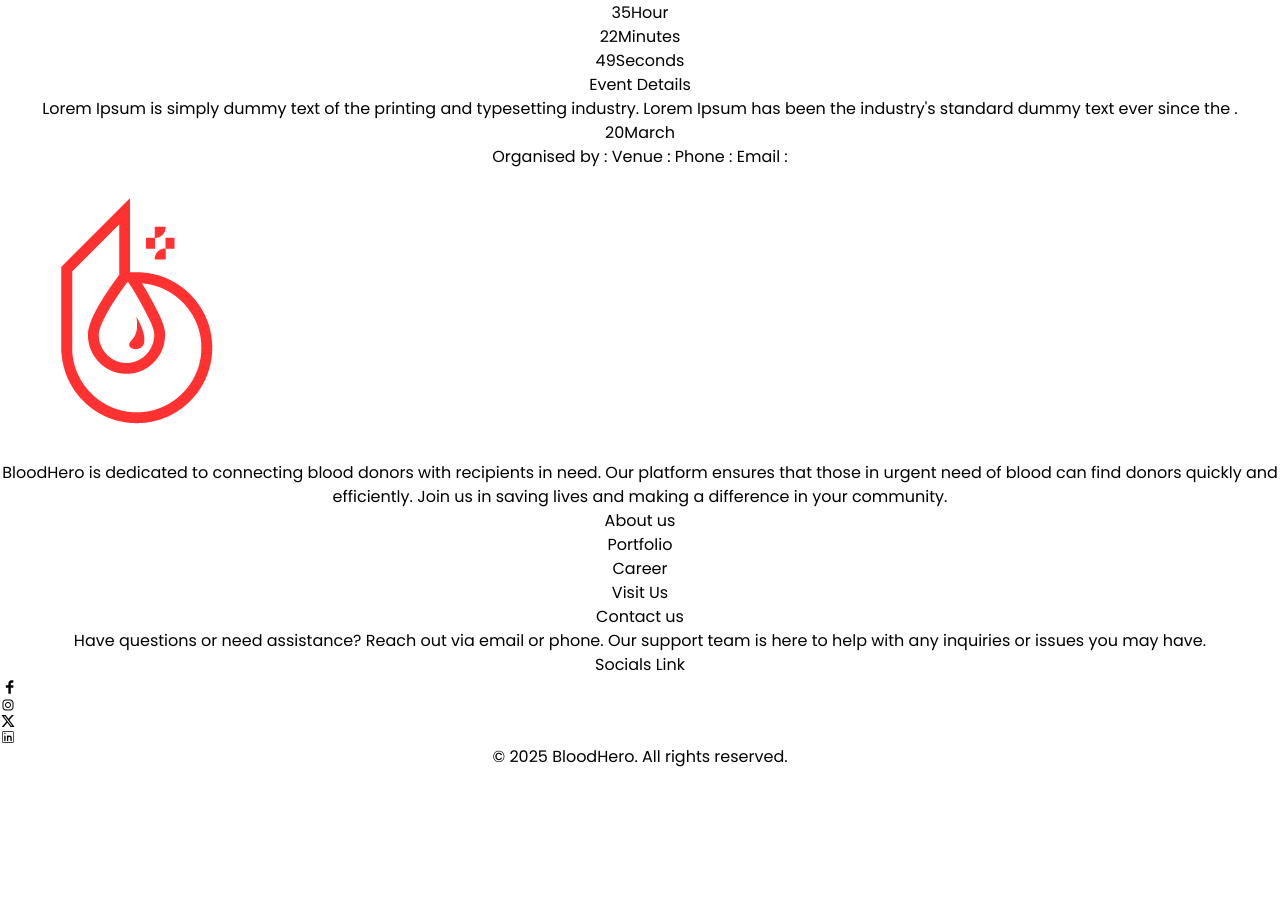
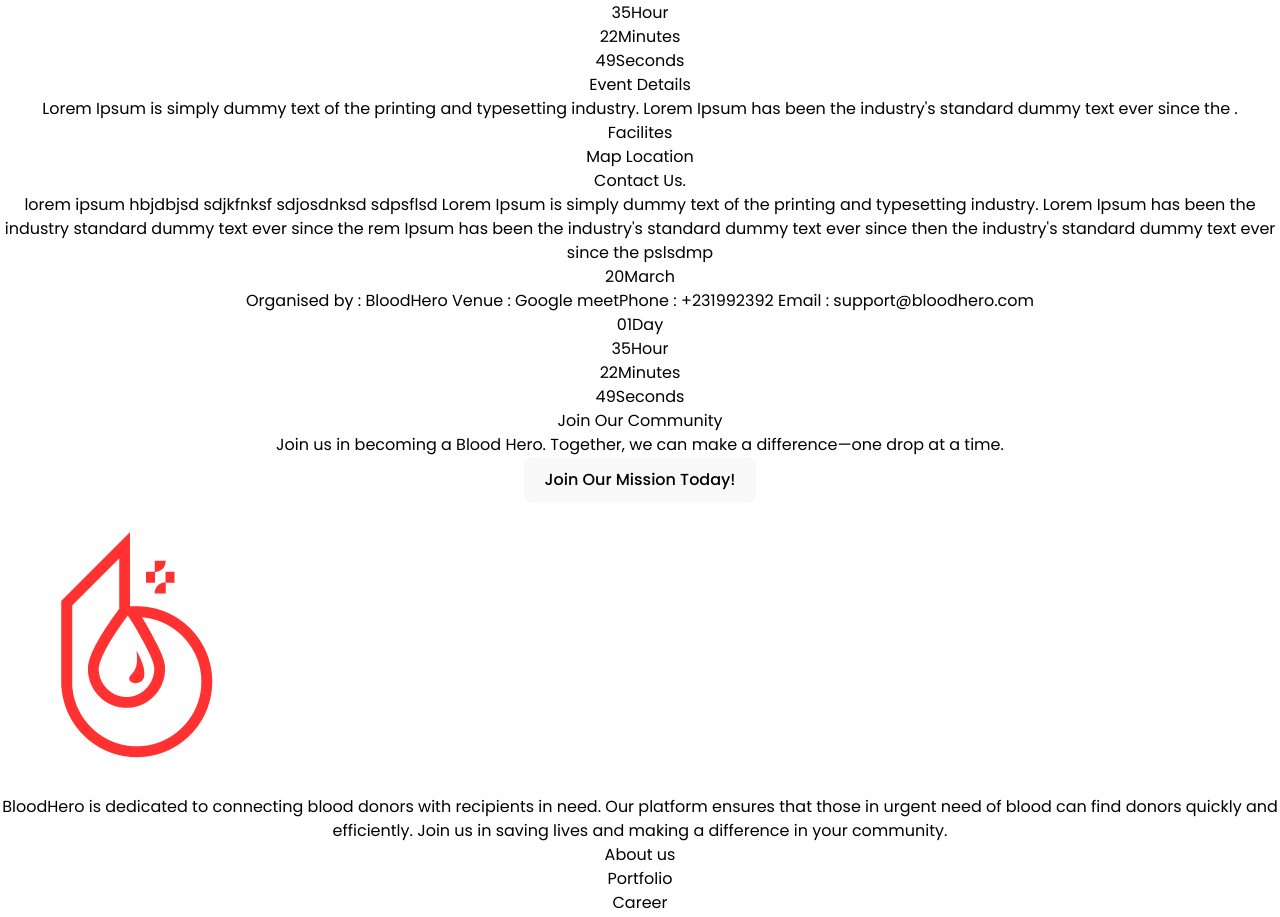
Before and after one commit to sideeq12/quickFix, a React (Vite) app: page /event in a window 1280 px wide. Shown: the part 947-1864 px from the top of the page. Before the commit the page ends 1716 px from the top, so only its background shows below. Built offline with nearby package versions, Linux system fonts and the light colour scheme.

Commit message:
unique page

```diff
--- a/src/pages/event.jsx
+++ b/src/pages/event.jsx
@@ -2,6 +2,8 @@ import React from 'react'
 import Jumbotron from '../components/jumbotron'
 import { IoSearchOutline } from 'react-icons/io5'
 import { CgLivePhoto } from "react-icons/cg";
+import EventLocation from './eventLocation';
+import JoinUs from '../components/joinUs';
 
 
 const Event = () => {
@@ -19,7 +21,7 @@ const Event = () => {
                     <div className='bg-black w-full h-full bg-opacity-40 text-white flex p-4 text-sm'>
                        Going live <CgLivePhoto  size={20} color='red'/>
                         </div></div>
-                        <div className='bg-[#F3BF99] grid grid-cols-4  p-4 w-2/3 md:w-[30rem] -mt-6 mx-auto h-20 rounded-md'>
+                        <div className='bg-[#F3BF99] grid grid-cols-4  p-4 w-11/12 text-xs lg:text-sm md:w-[30rem] -mt-6 mx-auto h-20 rounded-md'>
                         <div className='flex flex-col border-black font-semibold border-r'>
                             01
                             <span>Day</span>
@@ -39,32 +41,57 @@ const Event = () => {
 
                         </div>
             {/* event details */}
-                <div className='grid grid-cols-1 md:grid-cols-2 lg:grid-cols-3 gap-4'>
+                <div className='grid grid-cols-1 md:grid-cols-2 lg:grid-cols-3 gap-4 my-10'>
                     <div className='col-span-1 lg:col-span-2'>
 
                     <div className='p-6'>
-                        <h3 className='font-semibold text-3xl'>Event Details</h3>
+                        <h3 className='font-semibold text-3xl my-3'>Event Details</h3>
                         <p>Lorem Ipsum is simply dummy text of the printing and typesetting industry.
                              Lorem Ipsum has been the industry's standard dummy text ever since the .</p>
                     </div>
+
+             <EventLocation />
                     </div>
 
-                    <div className='col-span-1 rounded-sm border text-left'>
-                        <div className='flex flex-col bg-[#F3BF99] rounded-md w-fit p-2 mb-6 text-center'>
+                   <div className='col-span-1'>
+                   <div className=' rounded-sm border text-left px-4 pt-4 pb-8 h-fit'>
+                        <div className='flex flex-col bg-[#F3BF99] rounded-md w-fit px-2 py-4 mb-6 text-center'>
                             20
                             <span className='text-sm'>March</span>
                         </div>
 
-                        <div className='flex flex-col '>
-                        <span>Organised by : </span>
-                        <span>Venue : </span>
-                        <span>Phone : </span>
-                        <span>Email : </span>
+                        <div className='flex flex-col leading-loose space-y-3 text-sm font-semibold  '>
+                        <span>Organised by : BloodHero </span>
+                        <span>Venue : Google meet</span>
+                        <span>Phone : +231992392 </span>
+                        <span>Email : support@bloodhero.com </span>
                         </div>
 
                     </div>
+                    <div className='bg-[#F3BF99] grid grid-cols-4  p-4  w-11/12 text-xs lg:text-sm md:w-5/6 -mt-6 mx-auto h-20 rounded-md'>
+                        <div className='flex flex-col border-black  border-r'>
+                            01
+                            <span>Day</span>
+                        </div>
+                        <div className='flex flex-col border-black  border-r'>
+                            35
+                            <span>Hour</span>
+                        </div>
+                        <div className='flex flex-col border-black  border-r'>
+                            22
+                            <span>Minutes</span>
+                        </div>
+                        <div className='flex flex-col '>
+                            49
+                            <span>Seconds</span>
+                        </div>
+
+                        </div>
+                   </div>
                 </div>
                 </div>
+
+                <JoinUs />
 
     </div>
   )
--- /dev/null
+++ b/src/pages/eventLocation.jsx
@@ -0,0 +1,44 @@
+import React, { useState } from "react";
+
+const EventLocation = () => {
+  const [selected, setSelected] = useState("First");
+  const [details, setDetails] = useState("lorem ipsum hbjdbjsd sdjkfnksf sdjosdnksd sdpsflsd Lorem Ipsum is simply dummy text of the printing and typesetting industry. Lorem Ipsum has been the industry standard dummy text ever since the rem Ipsum has been the industry's standard dummy text ever since then the industry's standard dummy text ever since the pslsdmp");
+  const handleClick = (name, content) => {
+    setSelected(name);
+    setDetails(content);
+  };
+
+  return (
+    <div className="border-2 border-gray-200 rounded-md">
+      <div className="grid w-full grid-cols-3">
+        <div
+          className={`py-4 cursor-pointer text-xs md:text-sm ${
+            selected === "First" ? "border-t-2 border-red-500  bg-white" : "border-none rounded-br-md bg-gray-200"
+          }`}
+          onClick={() => handleClick("First", "Content for First")}
+        >
+          Facilites
+        </div>
+        <div
+          className={`py-4 cursor-pointer text-xs md:text-sm ${
+            selected === "Second" ? "border-t-2 border-red-500  bg-white" : "border-none rounded-br-md bg-gray-200"
+          }`}
+          onClick={() => handleClick("Second", "Content for Second")}
+        >
+          Map Location
+        </div>
+        <div
+          className={`py-4 cursor-pointer text-xs md:text-sm ${
+            selected === "Third" ? "border-t-2 border-red-500  bg-white" : "border-none rounded-bl-md bg-gray-200"
+          }`}
+          onClick={() => handleClick("Third", "Content for Third")}
+        >
+          Contact Us.
+        </div>
+      </div>
+      <div className="details my-4 text-left p-4">{details}</div>
+    </div>
+  );
+};
+
+export default EventLocation;
```
